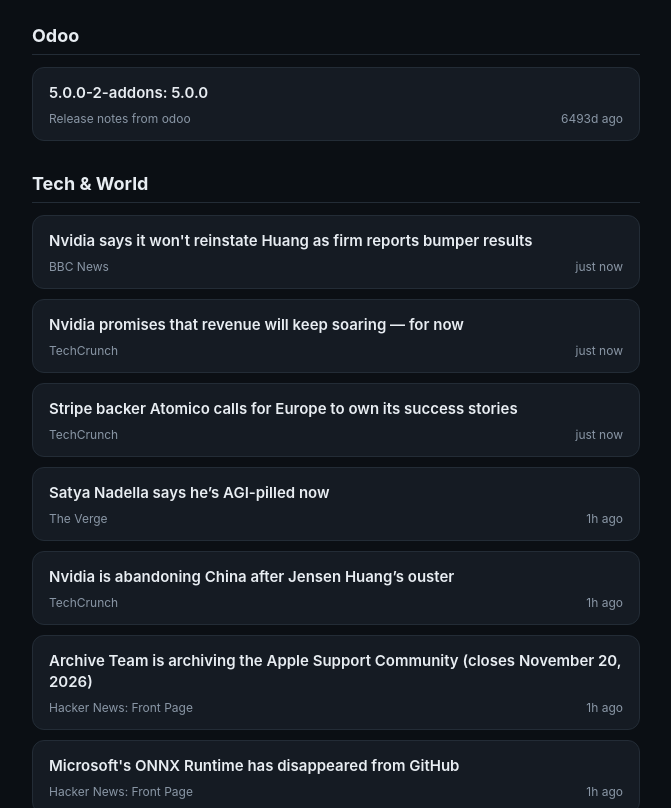
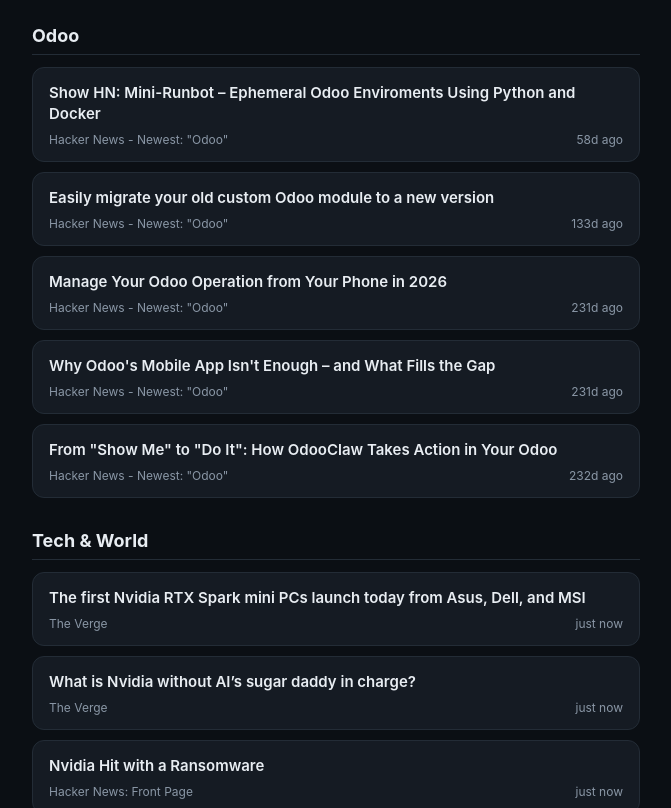
Before and after one commit to savyasachin/tech-digest_theodoobin, a plain HTML site: page docs/index.html in a window 1280 px wide. Shown: the part 101-909 px from the top of the page, without its empty margins (304-975 px from the left). Drawn offline with Linux system fonts and the light colour scheme.

Commit message:
Update daily digest page

```diff
--- a/docs/index.html
+++ b/docs/index.html
@@ -3,7 +3,7 @@
 <head>
 <meta charset="UTF-8">
 <meta name="viewport" content="width=device-width, initial-scale=1.0">
-<title>Full Digest - Wednesday, 18 November - 00:49</title>
+<title>Quick Check - Wednesday, 18 November - 18:43</title>
 <style>
   :root {
     color-scheme: light dark;
@@ -101,9 +101,9 @@
 </head>
 <body>
   <header>
-    <div class="eyebrow">Full Digest</div>
+    <div class="eyebrow">Quick Check</div>
     <h1>Daily Digest</h1>
-    <div class="timestamp">Wednesday, 18 November - 00:49 (Asia/Qatar)</div>
+    <div class="timestamp">Wednesday, 18 November - 18:43 (Asia/Qatar)</div>
   </header>
 
 
@@ -111,11 +111,47 @@
       <h2>Odoo</h2>
       <div class="cards">
 
-      <a class="card" href="https://github.com/odoo/odoo/releases/tag/5.0.0-2-addons" target="_blank" rel="noopener">
-        <div class="card-title">5.0.0-2-addons: 5.0.0</div>
+      <a class="card" href="https://github.com/rafnixg/odoo-platform-ephemeral-environment" target="_blank" rel="noopener">
+        <div class="card-title">Show HN: Mini-Runbot – Ephemeral Odoo Enviroments Using Python and Docker</div>
         <div class="card-meta">
-          <span class="card-source">Release notes from odoo</span>
-          <span class="card-age">6493d ago</span>
+          <span class="card-source">Hacker News - Newest: &quot;Odoo&quot;</span>
+          <span class="card-age">58d ago</span>
+        </div>
+      </a>
+
+
+      <a class="card" href="https://www.abundanceofstrawberries.com/" target="_blank" rel="noopener">
+        <div class="card-title">Easily migrate your old custom Odoo module to a new version</div>
+        <div class="card-meta">
+          <span class="card-source">Hacker News - Newest: &quot;Odoo&quot;</span>
+          <span class="card-age">133d ago</span>
+        </div>
+      </a>
+
+
+      <a class="card" href="https://www.odooclaw.ai/blog/manage-your-entire-odoo-operation-from-your-phone-in-2026" target="_blank" rel="noopener">
+        <div class="card-title">Manage Your Odoo Operation from Your Phone in 2026</div>
+        <div class="card-meta">
+          <span class="card-source">Hacker News - Newest: &quot;Odoo&quot;</span>
+          <span class="card-age">231d ago</span>
+        </div>
+      </a>
+
+
+      <a class="card" href="https://www.odooclaw.ai/blog/why-odoo-s-mobile-app-isn-t-enough-and-what-fills-the-gap" target="_blank" rel="noopener">
+        <div class="card-title">Why Odoo&#x27;s Mobile App Isn&#x27;t Enough – and What Fills the Gap</div>
+        <div class="card-meta">
+          <span class="card-source">Hacker News - Newest: &quot;Odoo&quot;</span>
+          <span class="card-age">231d ago</span>
+        </div>
+      </a>
+
+
+      <a class="card" href="https://www.odooclaw.ai/blog/how-odooclaw-takes-action-in-your-odoo" target="_blank" rel="noopener">
+        <div class="card-title">From &quot;Show Me&quot; to &quot;Do It&quot;: How OdooClaw Takes Action in Your Odoo</div>
+        <div class="card-meta">
+          <span class="card-source">Hacker News - Newest: &quot;Odoo&quot;</span>
+          <span class="card-age">232d ago</span>
         </div>
       </a>
 
@@ -126,65 +162,47 @@
       <h2>Tech &amp; World</h2>
       <div class="cards">
 
-      <a class="card" href="https://www.bbc.co.uk/news/articles/cm2kl50vkwkdo?at_medium=RSS&amp;at_campaign=rss" target="_blank" rel="noopener">
-        <div class="card-title">Nvidia says it won&#x27;t reinstate Huang as firm reports bumper results</div>
+      <a class="card" href="https://www.theverge.com/tech/1036880/nvidia-rtx-spark-ai-mini-pc-desktops" target="_blank" rel="noopener">
+        <div class="card-title">The first Nvidia RTX Spark mini PCs launch today from Asus, Dell, and MSI</div>
         <div class="card-meta">
-          <span class="card-source">BBC News</span>
+          <span class="card-source">The Verge</span>
           <span class="card-age">just now</span>
         </div>
       </a>
 
 
-      <a class="card" href="https://techcrunch.com/2026/11/17/nvidia-promises-that-revenue-will-keep-soaring-for-now/" target="_blank" rel="noopener">
-        <div class="card-title">Nvidia promises that revenue will keep soaring — for now</div>
+      <a class="card" href="https://www.theverge.com/ai-artificial-intelligence/1036776/nvidia-earnings-kress-jensen-huang-petition" target="_blank" rel="noopener">
+        <div class="card-title">What is Nvidia without AI’s sugar daddy in charge?</div>
         <div class="card-meta">
-          <span class="card-source">TechCrunch</span>
+          <span class="card-source">The Verge</span>
           <span class="card-age">just now</span>
         </div>
       </a>
 
 
-      <a class="card" href="https://techcrunch.com/2026/11/17/stripe-backer-atomico-calls-for-europe-to-own-its-success-stories/" target="_blank" rel="noopener">
-        <div class="card-title">Stripe backer Atomico calls for Europe to own its success stories</div>
+      <a class="card" href="https://www.ransomware.live/id/TlZJRElBQHRoZWdlbnRsZW1lbg" target="_blank" rel="noopener">
+        <div class="card-title">Nvidia Hit with a Ransomware</div>
         <div class="card-meta">
-          <span class="card-source">TechCrunch</span>
+          <span class="card-source">Hacker News: Front Page</span>
           <span class="card-age">just now</span>
         </div>
       </a>
 
 
-      <a class="card" href="https://www.theverge.com/tech/1036111/satya-nadella-says-hes-agi-pilled-now" target="_blank" rel="noopener">
-        <div class="card-title">Satya Nadella says he’s AGI-pilled now</div>
+      <a class="card" href="https://www.theverge.com/gadgets/1033262/best-gta-6-gaming-accessories-controllers-headsets-tvs" target="_blank" rel="noopener">
+        <div class="card-title">Our favorite accessories to level up your gaming setup ahead of GTA VI</div>
         <div class="card-meta">
           <span class="card-source">The Verge</span>
-          <span class="card-age">1h ago</span>
+          <span class="card-age">just now</span>
         </div>
       </a>
 
 
-      <a class="card" href="https://techcrunch.com/2026/11/17/nvidia-is-abandoning-china-after-jensen-huangs-ouster/" target="_blank" rel="noopener">
-        <div class="card-title">Nvidia is abandoning China after Jensen Huang’s ouster</div>
+      <a class="card" href="https://techcrunch.com/2026/11/18/googles-ai-feature-in-search-gets-its-own-incognito-mode/" target="_blank" rel="noopener">
+        <div class="card-title">Google’s AI feature in Search gets its own incognito mode</div>
         <div class="card-meta">
           <span class="card-source">TechCrunch</span>
-          <span class="card-age">1h ago</span>
-        </div>
-      </a>
-
-
-      <a class="card" href="https://wiki.archiveteam.org/index.php/Apple_Discussions" target="_blank" rel="noopener">
-        <div class="card-title">Archive Team is archiving the Apple Support Community (closes November 20, 2026)</div>
-        <div class="card-meta">
-          <span class="card-source">Hacker News: Front Page</span>
-          <span class="card-age">1h ago</span>
-        </div>
-      </a>
-
-
-      <a class="card" href="https://github.com/microsoft/onnxruntime" target="_blank" rel="noopener">
-        <div class="card-title">Microsoft&#x27;s ONNX Runtime has disappeared from GitHub</div>
-        <div class="card-meta">
-          <span class="card-source">Hacker News: Front Page</span>
-          <span class="card-age">1h ago</span>
+          <span class="card-age">just now</span>
         </div>
       </a>
 
```
